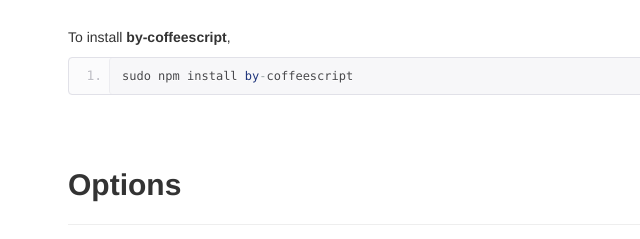
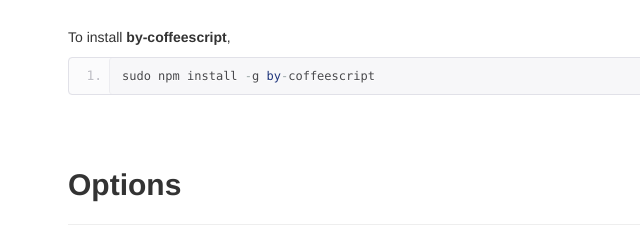
Before and after one commit to ocrybit/by-coffeescript, a plain HTML site: page index.html in a window 1280 px wide. Shown: the part 553-792 px from the top of the page, 287-927 px from the left. Drawn offline with Linux system fonts and the light colour scheme.

Commit message:
auto-generated by the unreleased "markstrap" library

```diff
--- a/index.html
+++ b/index.html
@@ -114,7 +114,7 @@
           </ul>
 	</div>
 	<div class="span9">
-	  <section id="installation"><div class="page-header"><h2>Installation</h2></div><p>To install <strong>by-coffeescript</strong>,</p><pre class="prettyprint linenums"><code>sudo npm install by-coffeescript</code></pre></section>
+	  <section id="installation"><div class="page-header"><h2>Installation</h2></div><p>To install <strong>by-coffeescript</strong>,</p><pre class="prettyprint linenums"><code>sudo npm install -g by-coffeescript</code></pre></section>
 
 <section id="options"><div class="page-header"><h2>Options</h2></div><blockquote><p><code>noCompile</code> : an array of glob patterns for files to ignore.</p></blockquote><p>By-CoffeeScript uses <a href="https://github.com/isaacs/minimatch">minimatch</a> without <code>matchBase</code> option to match glob patterns.  </p><h4>Examples</h4><p>Ignoring files under <code>ignore</code> and <code>nocompile</code> directories.</p><pre class="prettyprint linenums"><code>// .bystander config file
 .....
```
